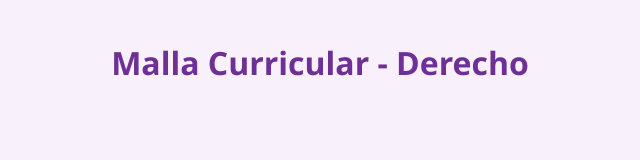
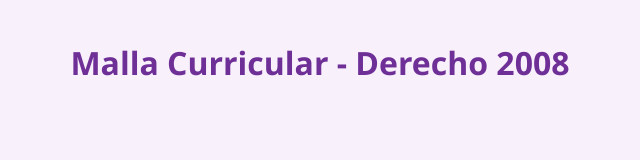
Before and after one commit to arigbb/Malla-de-Derecho, a plain HTML site: page index.html in a window 1280 px wide. Shown: the whole page, without its empty margins (320-960 px from the left). Drawn offline with Linux system fonts and the light colour scheme.

Commit message:
Update index.html

```diff
--- a/index.html
+++ b/index.html
@@ -2,12 +2,12 @@
 <html lang="es">
 <head>
   <meta charset="UTF-8">
-  <title>Malla Curricular Derecho</title>
+  <title>Malla Curricular Derecho 2008</title>
   <link rel="stylesheet" href="estilos.css">
   <meta name="viewport" content="width=device-width, initial-scale=1.0">
 </head>
 <body>
-  <h1>Malla Curricular - Derecho</h1>
+  <h1>Malla Curricular - Derecho 2008</h1>
   <div id="malla"></div>
   <script src="script.js"></script>
 </body>
```
